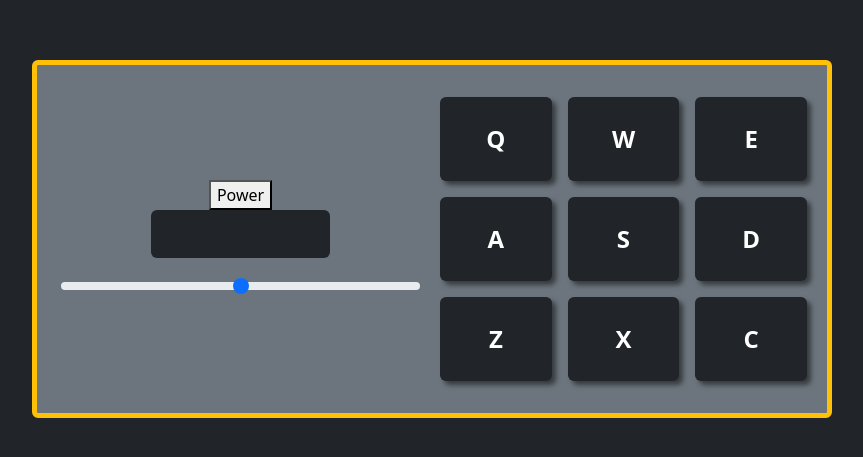
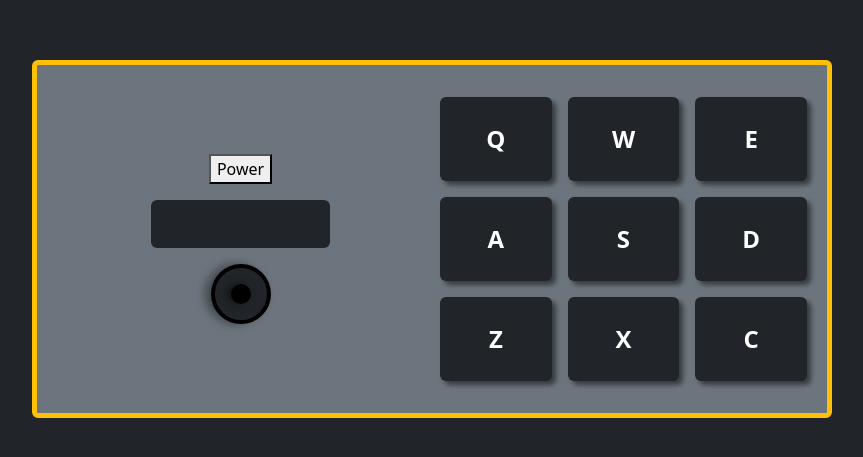
Before and after one commit to mamlaki/drum-machine, a React (Create React App) app: page / in a window 1280 px wide. Shown: the part 161-618 px from the top of the page, without its empty margins (208-1071 px from the left). Built offline with nearby package versions, Linux system fonts and the light colour scheme.

Commit message:
General: Replaced volume slider with volume knob.

```diff
--- a/src/App.css
+++ b/src/App.css
@@ -1,3 +1,7 @@
+:root {
+  --bootstrap-bg-dark: rgb(33, 37, 42);
+}
+
 .unselectable {
   -webkit-user-select: none;
   -moz-user-select: none;
@@ -24,3 +28,26 @@
 .drumkeys-active {
   transform: translateY(3px);
 }
+
+.volume-knob {
+  width: 60px;
+  height: 60px;
+  border: 4px solid black;
+  border-radius: 50%;
+  background-color: var(--bootstrap-bg-dark);
+  display: flex;
+  align-items: center;
+  justify-content: center;
+  cursor: pointer;
+  user-select: none;
+  box-shadow: 0 4px 8px rgba(0, 0, 0, 0.3);
+}
+
+.volume-knob::before {
+  content: '';
+  width: 20px;
+  height: 20px;
+  background-color: black;
+  border-radius: 50%;
+  box-shadow: 0 4px 8px rgba(0, 0, 0, 0.5);
+}
--- a/src/App.js
+++ b/src/App.js
@@ -1,4 +1,4 @@
-import { useState, useRef } from 'react'
+import { useState, useRef, useEffect } from 'react'
 import 'bootstrap/dist/css/bootstrap.min.css'
 import DrumPad from './components/DrumPad'
 
@@ -6,53 +6,111 @@ export default function App() {
   const [displayText, setDisplayText] = useState('')
   const [volume, setVolume] = useState(0.5)
   const [isPoweredOn, setIsPoweredOn] = useState(true)
+  const [isDragging, setIsDragging] = useState(true)
+  const [displayMode, setDisplayMode] = useState('sound')
   const displayTimeoutRef = useRef(null)
   const previousDisplayTextRef = useRef('')
+  const knobRef = useRef(null)
 
-  const handleVolumeChange = (event) => {
-    const newVolume = Number(event.target.value)
-    setVolume(newVolume)
-    clearTimeout(displayTimeoutRef.current)
-
-    if (displayText.includes('Volume:')) {
-      setDisplayText(`Volume: ${(newVolume * 100).toFixed(0)}`)
-    } else {
-      previousDisplayTextRef.current = displayText
-      setDisplayText(`Volume: ${(newVolume * 100).toFixed(0)}`)
+  useEffect(() => {
+    const knob = knobRef.current
+    if (!knob) {
+      console.log('Knob not found')
+      return
     }
 
+    const handleMouseDown = () => {
+      console.log('MouseDown - setting isDragging to true')
+      setIsDragging(true)
+      document.addEventListener('mousemove', handleMouseMove)
+      document.addEventListener('mouseup', handleMouseUp, { once: true})
+    }
+
+    console.log('Attaching mousedown event listener to the knob')
+    knob.addEventListener('mousedown', handleMouseDown)
+
+    return () => {
+      knob.removeEventListener('mousedown', handleMouseDown)
+    }
+  }, [])
+
+  const updateDisplayVolume = (newVolume) => {
+    clearTimeout(displayTimeoutRef.current)
+    setDisplayMode('volume')
+    setDisplayText(`Volume: ${(newVolume * 100).toFixed(0)}`)
     displayTimeoutRef.current = setTimeout(() => {
-      setDisplayText(previousDisplayTextRef.current)
+      setDisplayText('')
+      setDisplayMode('sound')
     }, 1000)
+  }
+  const handleMouseMove = (event) => {
+    console.log('MouseMove')
+    if (!isDragging) return
+
+    if (isDragging) {
+      console.log('Inside volume calculation block')
+      const knobRect = knobRef.current.getBoundingClientRect()
+      const centerX = knobRect.left + knobRect.width / 2
+      const centerY = knobRect.top + knobRect.height / 2
+      const dx = event.clientX - centerX
+      const dy = event.clientY - centerY
+
+      let angle = Math.atan2(dy, dx) * (180 / Math.PI)
+      angle = (angle + 360) % 360
+
+      let normalizedAngle = (angle - 45 + 360) % 360
+      normalizedAngle = Math.max(0, Math.min(normalizedAngle, 270))
+
+      let newVolume = normalizedAngle / 270
+      console.log('Setting new volume: ', newVolume)
+      setVolume(newVolume)
+      console.log('New Volume: ', newVolume)
+      updateDisplayVolume(newVolume)
+    }
+  }
+
+  const handleMouseUp = () => {
+    console.log('MouseUp - setting isDragging to false')
+    setIsDragging(false)
+    document.removeEventListener('mousemove', handleMouseMove)
   }
 
   const handleDisplayText = (text) => {
-    clearTimeout(displayTimeoutRef.current)
-    previousDisplayTextRef.current = text
-    setDisplayText(text)
-
-    displayTimeoutRef.current = setTimeout(() => {
-      setDisplayText(previousDisplayTextRef.current)
-    }, 1000)
-
+    if (displayMode !== 'volume') {
+      clearTimeout(displayTimeoutRef.current)
+      previousDisplayTextRef.current = text
+      setDisplayText(text)
+      displayTimeoutRef.current = setTimeout(() => {
+        setDisplayText(previousDisplayTextRef.current)
+      }, 1000)
+    }
   }
 
   return (
     <div className='vh-100 d-flex align-items-center justify-content-center bg-dark text-white fw-bold'>
       <div id='drum-machine' className='border border-5 border-warning rounded p-4 d-flex justify-content-center align-items-center bg-secondary '>
         <div className='row'>
-          <div className='col-md-6 d-flex align-items-center justify-content-center flex-column '>
+          <div className='col-md-6 d-flex align-items-center justify-content-center flex-column gap-3'>
             <button onClick={() => setIsPoweredOn(prev => !prev)} className='power-button'>
               Power
             </button>
             <div id='display' className='bg-dark p-4 rounded text-center w-50 fs-5'>{displayText}</div>
-            <input type='range' className='form-range mt-3' min='0' max='1' step='0.01' value={volume} id='volumeControl' onChange={handleVolumeChange} disabled={!isPoweredOn} />
+            <div
+              ref={knobRef}
+              id='volume-control'
+              className='volume-knob'
+              style={{
+                transform: `rotate(${volume * 270 - 45}deg)`,
+                boxShadow: `0px ${4 + volume * 4}px ${8 + volume * 4}px rgba(0, 0, 0, ${0.3 + volume * 0.2})`
+              }}>
+            </div>
           </div>
           <div className='col-md-6'>
             <DrumPad setDisplayText={handleDisplayText} volume={volume} isPoweredOn={isPoweredOn} />
           </div>
         </div>
       </div>
+      { console.log('Rendering with displayText: ', displayText) }
     </div>
   )
 }
--- a/src/components/DrumPad.js
+++ b/src/components/DrumPad.js
@@ -43,6 +43,7 @@ export default function DrumPad({ setDisplayText, volume, isPoweredOn }) {
     if (!isPoweredOn) return
 
     const audio = document.getElementById(key)
+    console.log('Playing audio at volume:', volume)
     audio.volume = volume
     audio.currentTime = 0
     audio.play()
```
